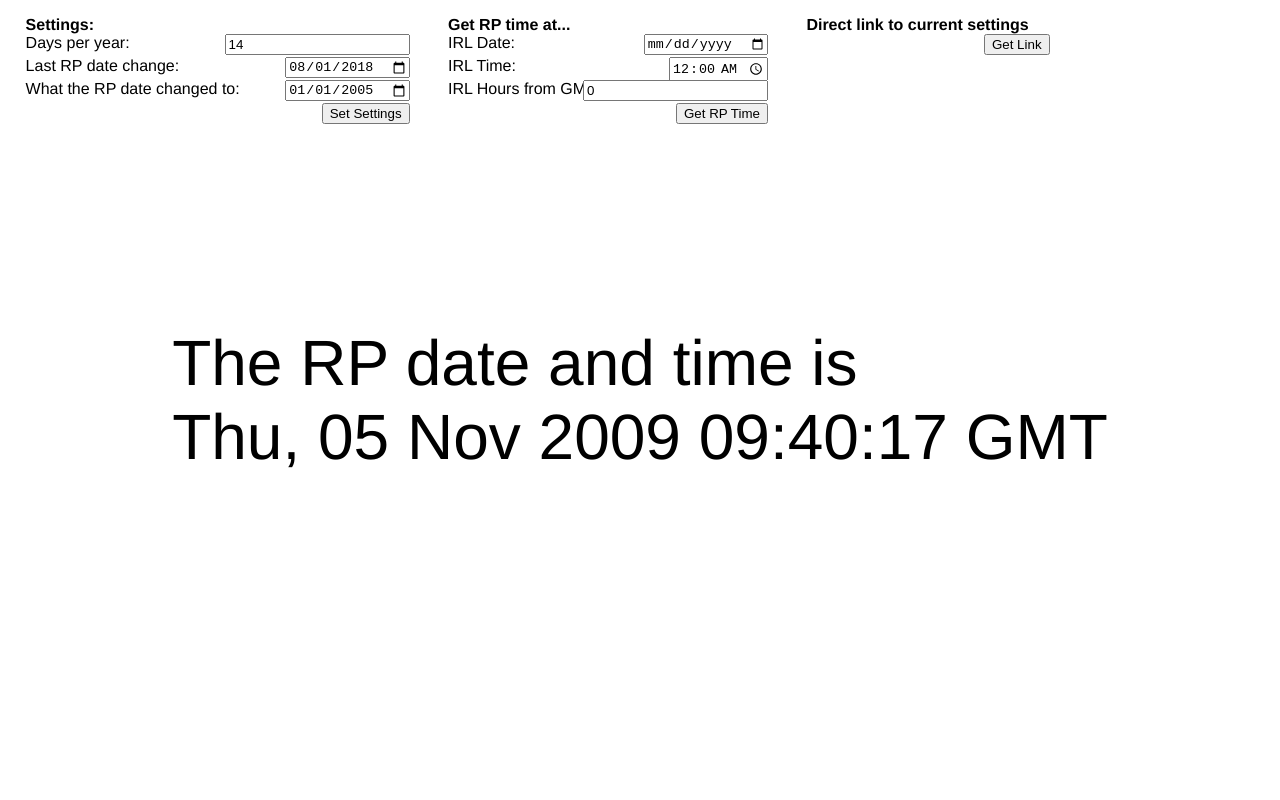
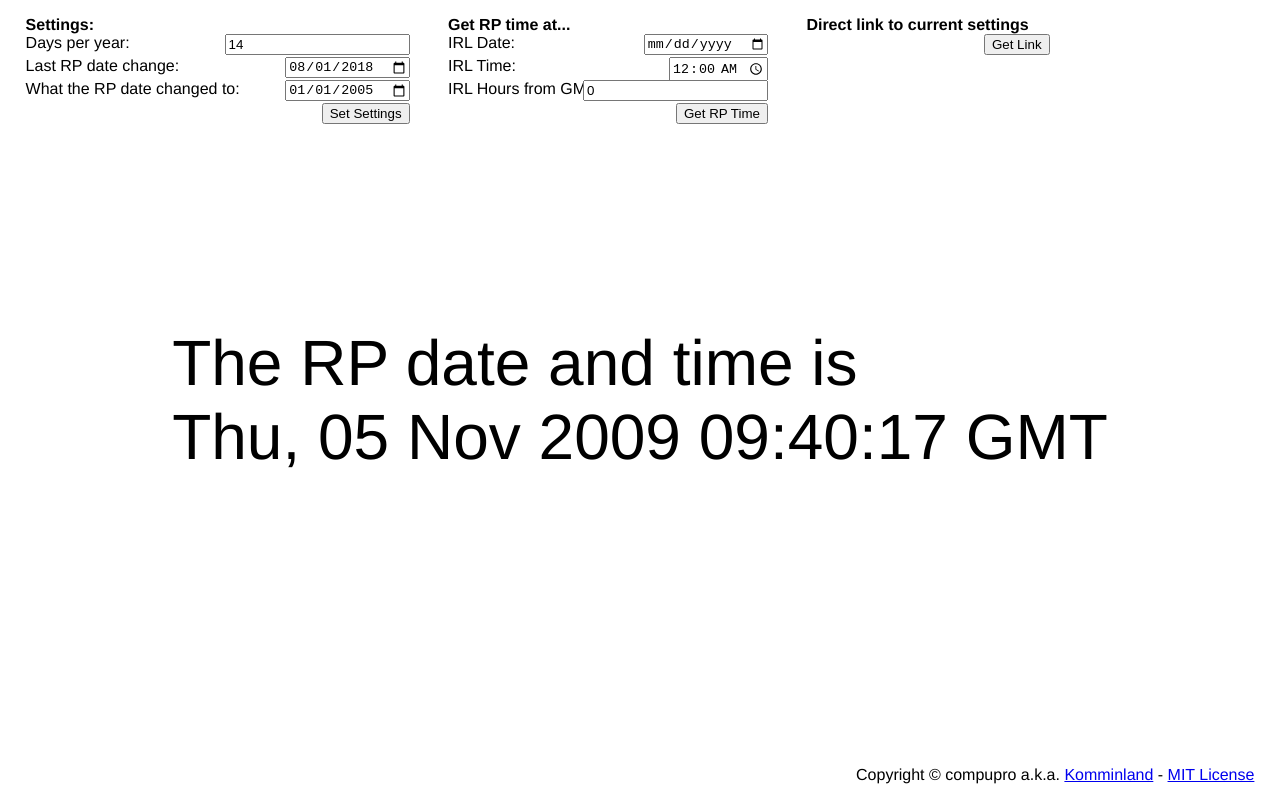
Before and after one commit to compupro/rp-time-calculator, a plain HTML site: page index.html in a window 1280 px wide. Drawn offline with Linux system fonts and the light colour scheme.

Commit message:
Add license info

```diff
--- a/index.html
+++ b/index.html
@@ -36,6 +36,13 @@
 				top: 2%;
 				left: 63%;
 				width: 19%
+			}
+
+			#attribution {
+				position: fixed;
+				bottom: 2%;
+				right: 2%;
+				font-size: 2vh;
 			}
 
 			input {
@@ -104,5 +111,9 @@
 		<input type="button" onclick="exportSettings()" value="Get Link"></input>
 	</div>
 
+	<div id="attribution">
+		Copyright © compupro a.k.a. <a href="https://www.nationstates.net/nation=komminland">Komminland</a> - <a href="https://github.com/compupro/rp-time-calculator/blob/master/LICENSE">MIT License</a>
+	</div>
+
 	<script type="text/javascript" src="main.js"></script>
 </body>
```
